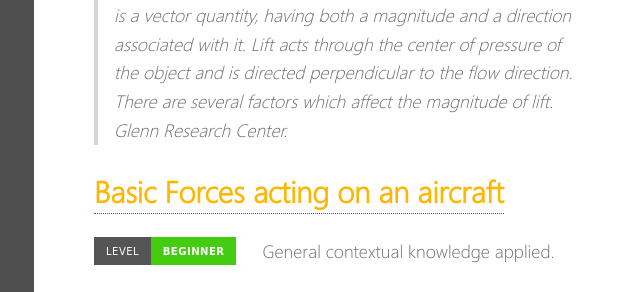
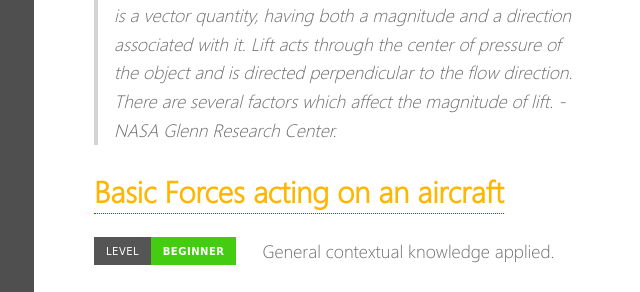
Before and after one commit to EXYZED/AerodynamicalCollective, a Jekyll site: the page built from _posts/2019-06-01-Aerodynamic-Physics.md, in a window 1280 px wide. Shown: the part 1099-1391 px from the top of the page, without its empty margins (606-1246 px from the left). Built offline with Jekyll 4.4.1, drawn with Linux system fonts in a browser that asks for light colours; formulas are drawn with MathJax 3; some of the changed text lies outside the part shown.

Commit message:
Development

```diff
--- a/_posts/2019-06-01-Aerodynamic-Physics.md
+++ b/_posts/2019-06-01-Aerodynamic-Physics.md
@@ -36,7 +36,7 @@
 
 **Lift** __directly opposes__ the **weight** of a body. In scope of a airplane - it opposes the weight of an airplane and allows the airplane to maintain in air. In a airplane, lift is generated by all the parts, but most of the lift on a airplane is generated by the wings.
 
->Lift is a mechanical aerodynamic force produced by the motion of the airplane through the air. Because lift is a force, it is a vector quantity, having both a magnitude and a direction associated with it. Lift acts through the center of pressure of the object and is directed perpendicular to the flow direction. There are several factors which affect the magnitude of lift. Glenn Research Center.
+>Lift is a mechanical aerodynamic force produced by the motion of the airplane through the air. Because lift is a force, it is a vector quantity, having both a magnitude and a direction associated with it. Lift acts through the center of pressure of the object and is directed perpendicular to the flow direction. There are several factors which affect the magnitude of lift. - NASA Glenn Research Center.
 
 ## [Basic Forces acting on an aircraft](#BasicForces)
 
@@ -85,7 +85,6 @@
 $$V_a$$
 and the velocity of the wind ahead of the aircraft is
 $$V_w$$.
-
 In the body's frame of reference.
 $$V_\infty = V_w - V_a$$
 
@@ -97,6 +96,7 @@
 * The body is symmetric about the $$y=0$$ plane.
 * The freesteam as has no sideslip (i.e. **no components in the y-direction**).
 * The angle of attack $$\alpha$$ is the angle between the freestream and $$z=0$$ plane, note that the $$z=0$$ plane is arbitary.
+
 But in this circumstance is parallel to a important geometric feature of the plane (such as the floor of the passenger compartment). And can be chosen to pass through the centre of gravity of the aircraft without additional weight (i.e. passengers and cargo).
 
 For these critical factors, they will be geometrically defined as the following:
```
Also changed, not shown: _pages/Developer.md (renamed from _posts/2018-01-01-Test.md, +4 -4 lines).
